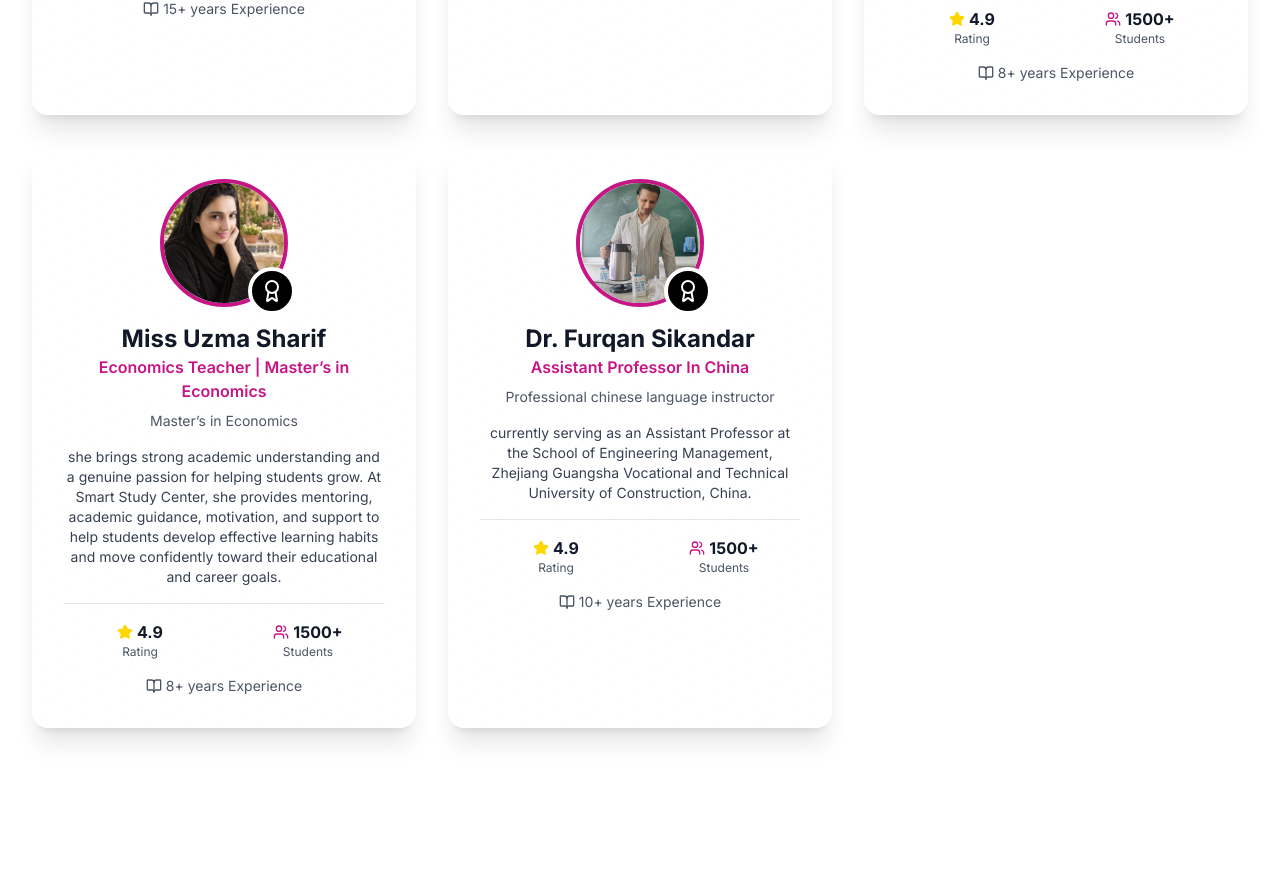
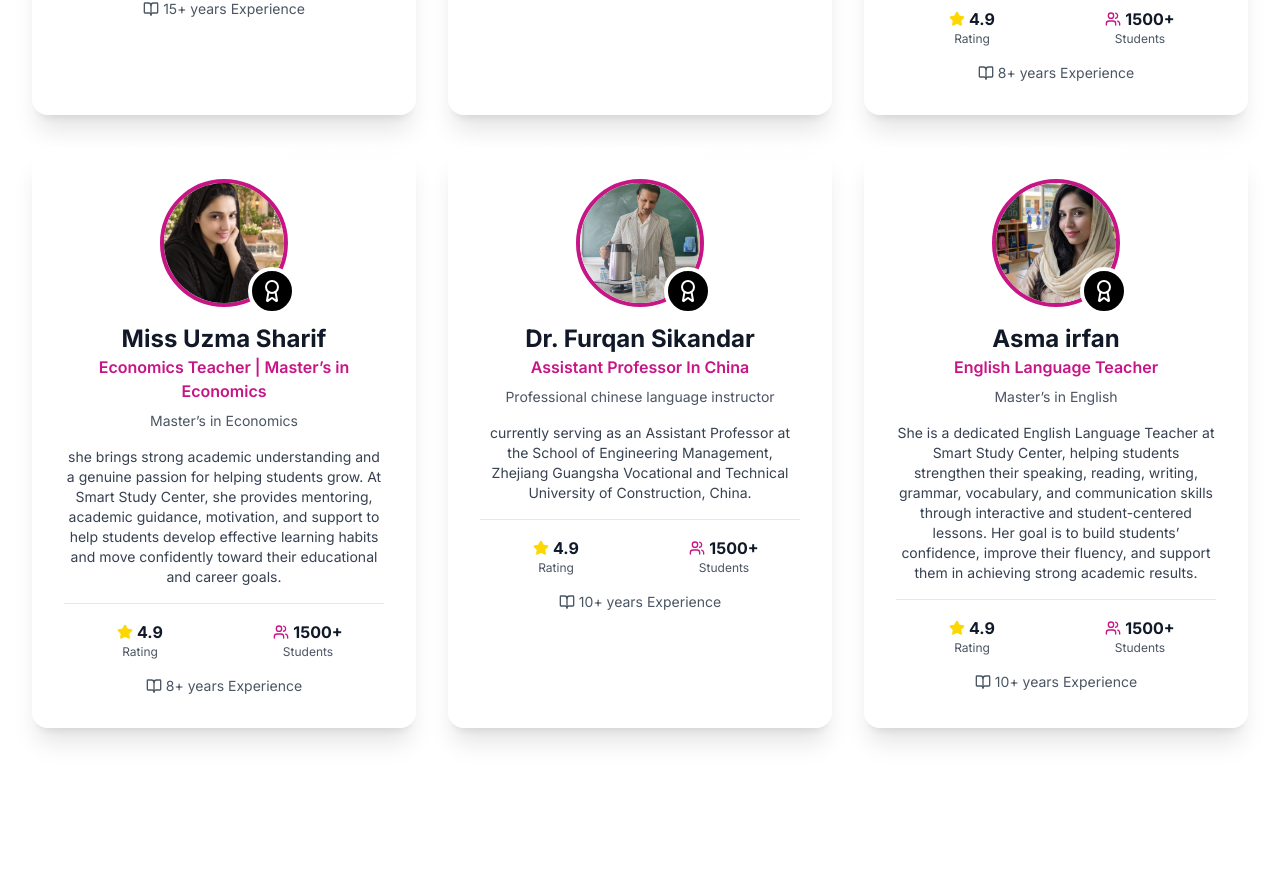
Before and after one commit to NoumanSher/smartstudycenter, a Next.js app: page /mentors in a window 1280 px wide. Shown: the part 1471-2358 px from the top of the page. Built offline with nearby package versions, Linux system fonts and the light colour scheme.

Commit message:
update teacher data

```diff
--- a/app/mentors/page.tsx
+++ b/app/mentors/page.tsx
@@ -86,6 +86,16 @@ const mentors = [
     students: "1500+",
     rating: 4.9,
     bio: "currently serving as an Assistant Professor at the School of Engineering Management, Zhejiang Guangsha Vocational and Technical University of Construction, China.",
+  },
+  {
+    name: "Asma irfan",
+    title: "English Language Teacher",
+    image: "/asma.jpeg",
+    specialization: "Master’s in English",
+    experience: "10+ years",
+    students: "1500+",
+    rating: 4.9,
+    bio: "She is a dedicated English Language Teacher at Smart Study Center, helping students strengthen their speaking, reading, writing, grammar, vocabulary, and communication skills through interactive and student-centered lessons. Her goal is to build students’ confidence, improve their fluency, and support them in achieving strong academic results.",
   },
 ];
 
```
Also changed, not shown: public/asma.jpeg (added).
